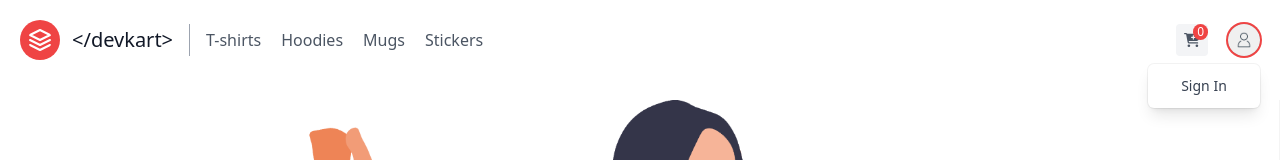
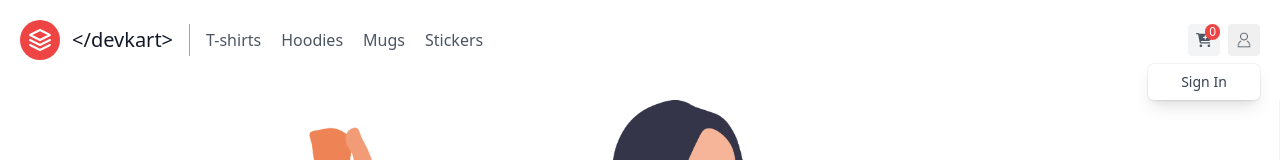
Before and after one commit to c9hariom/DevKart-NextJS, a Next.js app: page / in a window 1280 px wide. Both pictures are taken after a click on the button 1244 px from the left and 40 px from the top of the page. Shown: the top 160 px of the page. Built offline with nearby package versions, Linux system fonts and the light colour scheme.

Commit message:
added react top loading bar

```diff
--- a/components/navbar.js
+++ b/components/navbar.js
@@ -213,41 +213,53 @@ const Navbar = ({
             )}
           </div>
 
-          <div className='relative ml-3'>
+          <div className='relative'>
             <div>
               <button
                 type='button'
-                className='relative flex rounded-full bg-red-800 text-sm focus:outline-none focus:ring-2 focus:ring-white focus:ring-offset-2 focus:ring-offset-red-500'
+                className='relative flex rounded-full  text-sm focus:outline-none  '
                 id='user-menu-button'
                 aria-expanded='false'
                 aria-haspopup='true'
                 onClick={handleToggle}
               >
-                <img className='h-8 w-8 rounded-full' src='/user.png' alt='' />
+                <img className='h-8 w-8 rounded' src='/user.png' alt='' />
               </button>
             </div>
             <button
-              className={`${toggle} absolute right-0 z-10 mt-2 w-28 origin-top-right rounded-md bg-white py-1 shadow-lg ring-1 ring-black ring-opacity-5 focus:outline-none`}
+              className={`${toggle} absolute right-0 z-5 mt-2 w-28 origin-top-right rounded-md bg-white py-1 shadow-lg ring-1 ring-black ring-opacity-5 focus:outline-none`}
               role='menu'
               aria-orientation='vertical'
               aria-labelledby='user-menu-button'
               tabIndex='-1'
               id='user-menu'
             >
+              <div className='items-left justify-content-start'>
                 {userAuth.name !== '' && (
                   <a
                     href='#'
-                  className='block px-4 py-2 text-sm text-gray-700'
+                    className='block  py-1 text-sm text-gray-700'
                     role='menuitem'
                     tabIndex='-1'
                     id='user-menu-item-0'
                   >
-                  Profile
+                    My Account
+                  </a>
+                )}
+                {userAuth.name !== '' && (
+                  <a
+                    href='#'
+                    className='block  py-1 text-sm text-gray-700'
+                    role='menuitem'
+                    tabIndex='-1'
+                    id='user-menu-item-0'
+                  >
+                    Orders
                   </a>
                 )}
                 <a
                   href='#'
-                className='block px-4 py-2 text-sm text-gray-700'
+                  className='block px-4 py-1 text-sm text-gray-700'
                   role='menuitem'
                   tabIndex='-1'
                   id='user-menu-item-2'
@@ -255,6 +267,7 @@ const Navbar = ({
                 >
                   {userAuth.name === '' ? 'Sign In' : 'Sign Out'}
                 </a>
+              </div>
             </button>
           </div>
 
--- a/package.json
+++ b/package.json
@@ -15,7 +15,8 @@
     "react": "^18",
     "react-dom": "^18",
     "react-icons": "^5.0.1",
-    "react-toastify": "^10.0.4"
+    "react-toastify": "^10.0.4",
+    "react-top-loading-bar": "^2.3.1"
   },
   "devDependencies": {
     "autoprefixer": "^10.0.1",
--- a/pages/_app.js
+++ b/pages/_app.js
@@ -4,6 +4,7 @@ import Head from 'next/head'
 import Footer from '@/components/footer'
 import { useEffect, useState } from 'react'
 import { useRouter } from 'next/router'
+import LoadingBar from 'react-top-loading-bar'
 
 export default function App ({ Component, pageProps }) {
   const router = useRouter()
@@ -132,7 +133,18 @@ export default function App ({ Component, pageProps }) {
     email: '',
     authToken: ''
   })
+
+  const [progress, setProgress] = useState(0)
+
   useEffect(() => {
+    router.events.on('routeChangeStart', () => {
+      setProgress(40)
+    })
+
+    router.events.on('routeChangeComplete', () => {
+      setProgress(100)
+    })
+
     let userAuth = JSON.parse(localStorage.getItem('userAuth'))
     if (userAuth) {
       setUserAuth(userAuth)
@@ -160,6 +172,11 @@ export default function App ({ Component, pageProps }) {
         <title>DevKart - e-com for devs</title>
         <meta name='description' content='Your page description' />
       </Head>
+      <LoadingBar
+        color='#f11946'
+        progress={progress}
+        onLoaderFinished={() => setProgress(0)}
+      />
       <Navbar
         handleLogin={handleLogin}
         userAuth={userAuth}
```
Also changed, not shown: 1 other file (tests, documents, lock files or other folders). Lines whose indentation alone changed are shown as unchanged.
